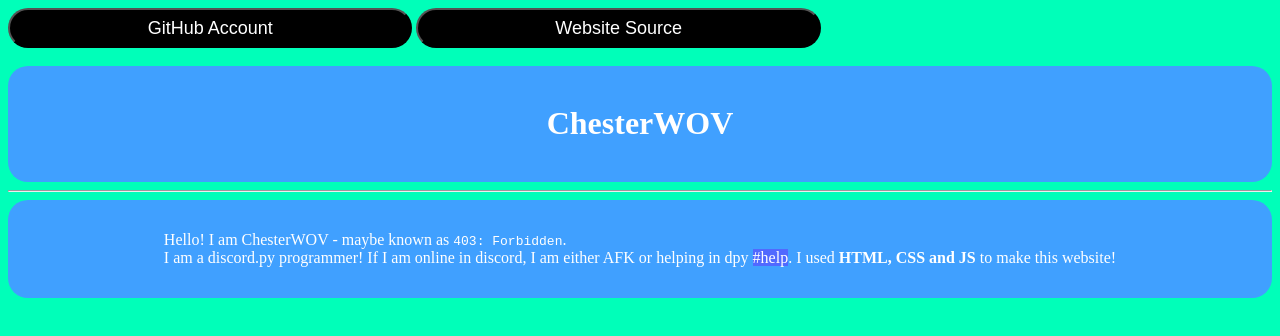
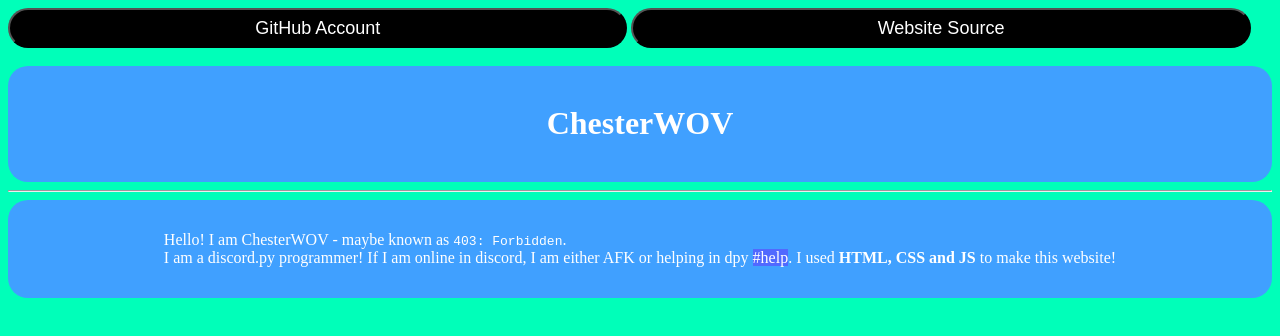
Before and after one commit to ChesterWOV-DPY/ChesterWOV-DPY.github.io, a plain HTML site: page index.html in a window 1280 px wide. Drawn offline with Linux system fonts and the light colour scheme.

Commit message:
Update index.html

```diff
--- a/index.html
+++ b/index.html
@@ -22,7 +22,7 @@
         user-select: none;
         font-size: large;
         background: black;
-        width: 32%;
+        width: 49%;
         height: 40px;
         border-radius: 1.5rem;
       }
```
